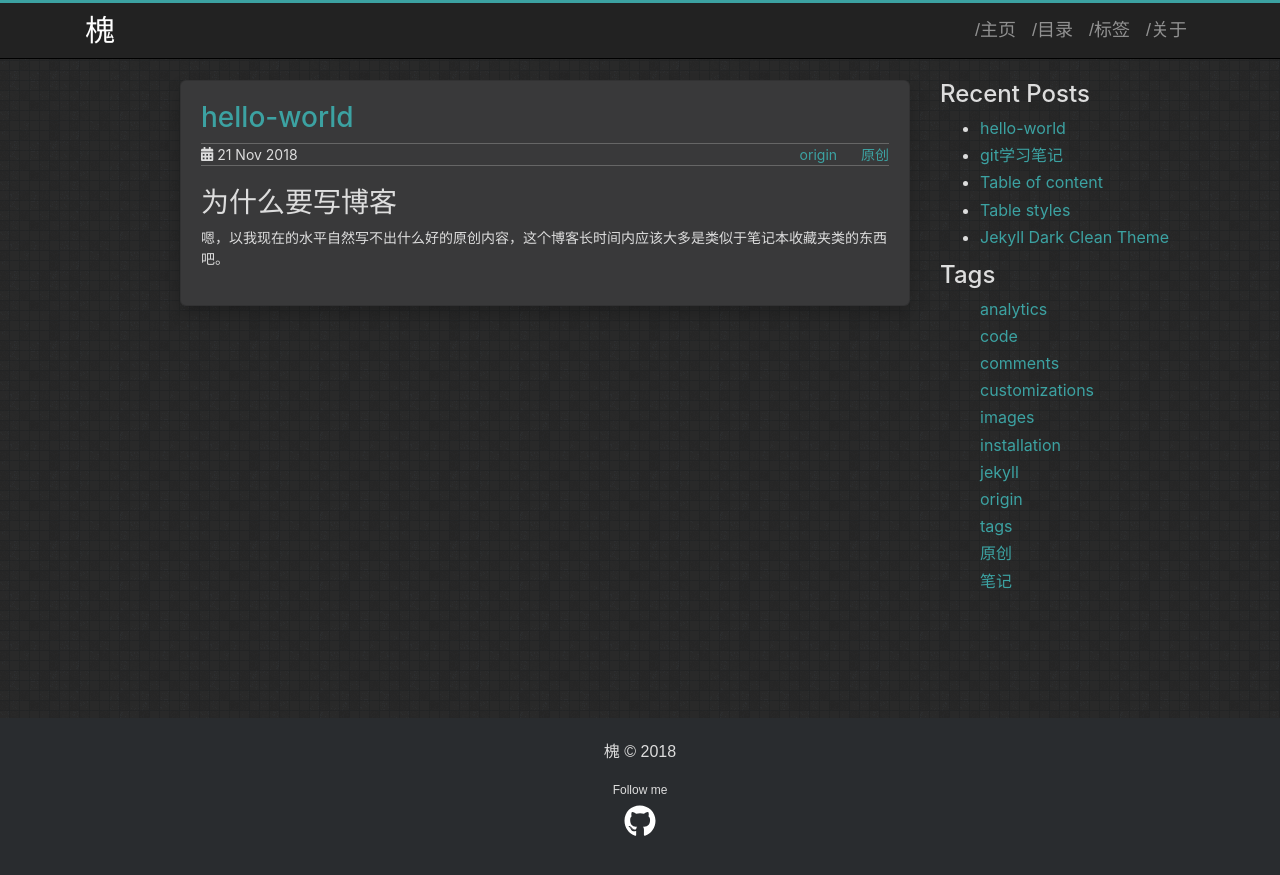
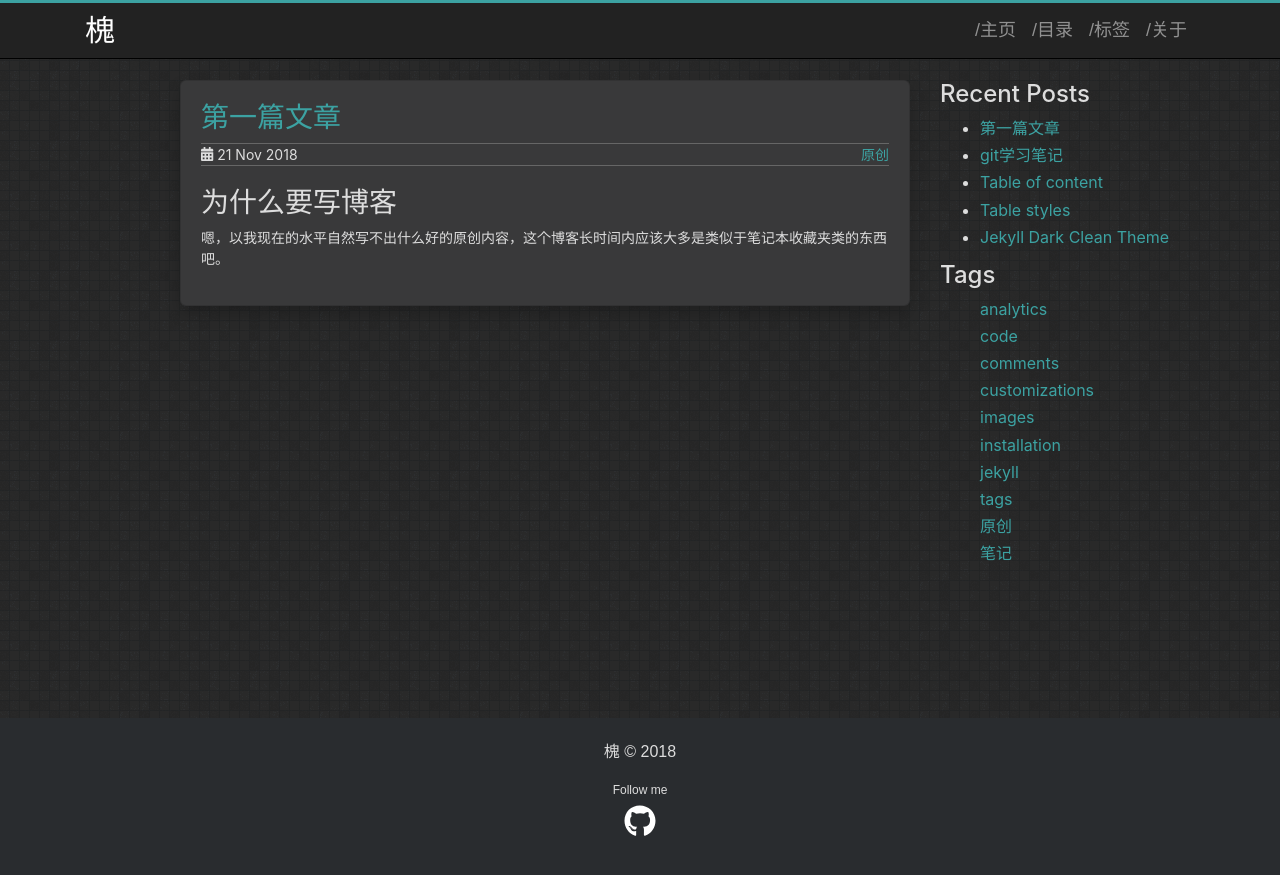
Before and after one commit to Wei-XDSEC/wei-xdsec.github.io, a Jekyll site: the page built from _posts/2018-11-21-第一篇博客.md, in a window 1280 px wide. Shown: the top 875 px of the page. Built offline with Jekyll 4.4.1, drawn with Linux system fonts in a browser that asks for light colours.

Commit message:
modified tags

```diff
--- a/_posts/2018-11-21-第一篇博客.md
+++ b/_posts/2018-11-21-第一篇博客.md
@@ -1,10 +1,9 @@
 ---
 layout: post
-title: "hello-world"
+title: "第一篇文章"
 date: 2018-11-21 13:11:06
 description: 我的第一篇文章
 tag :
-    - origin
     - 原创
 ---
 # 为什么要写博客
```
